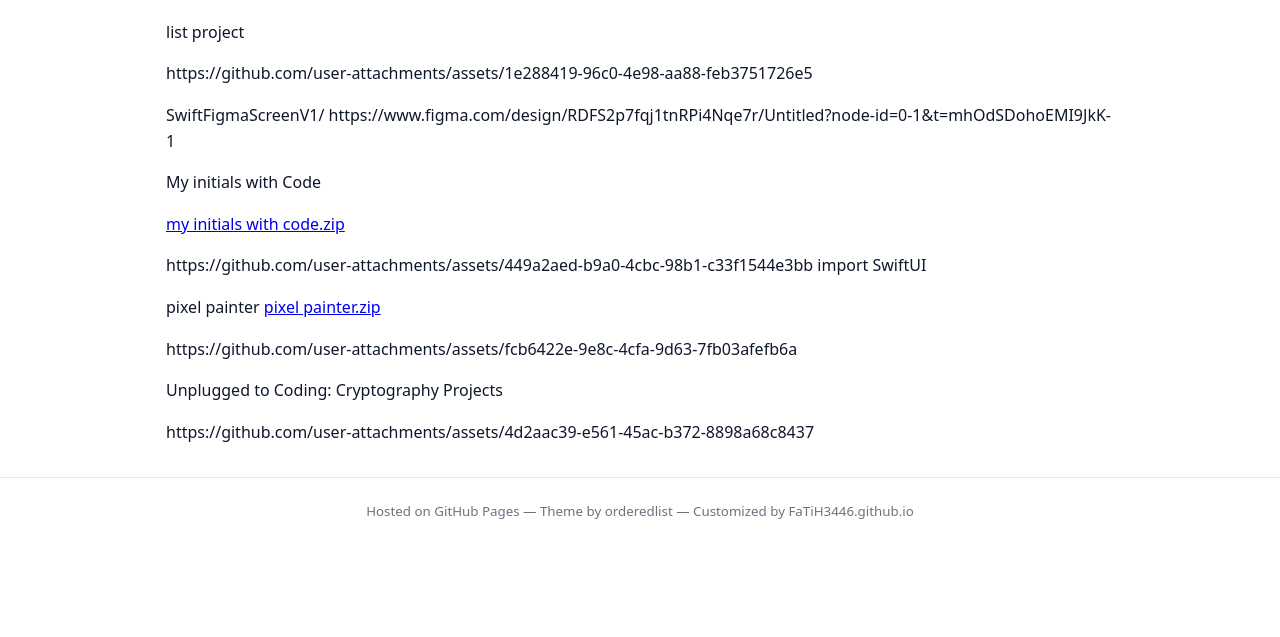
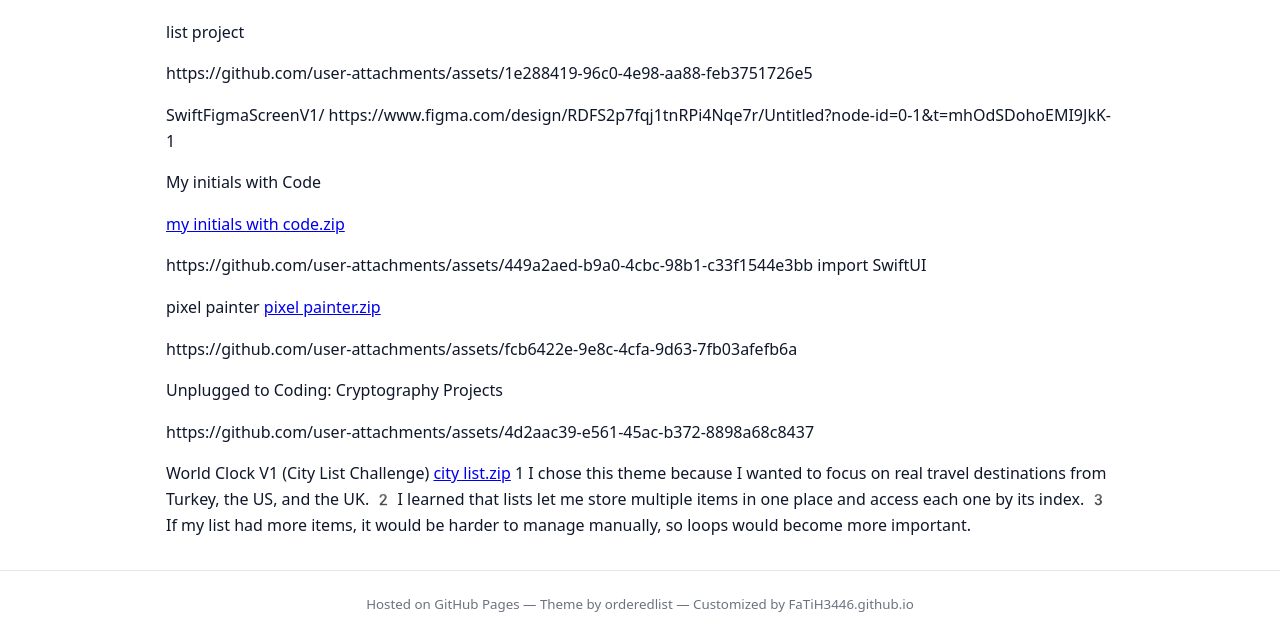
Before and after one commit to FaTiH3446/FaTiH3446.github.io, a Jekyll site: the page built from project.md, in a window 1280 px wide and 900 px high, scrolled down 12042 px, cut to the strip 263-900 px from the top of the window. Built offline with Jekyll 4.4.1, drawn with Linux system fonts in a browser that asks for light colours; before the commit the page ends 12849 px from its top, so only the background shows below that.

Commit message:
Update project.md

```diff
--- a/project.md
+++ b/project.md
@@ -605,3 +605,10 @@ Unplugged to Coding: Cryptography Projects
 
 
 https://github.com/user-attachments/assets/4d2aac39-e561-45ac-b372-8898a68c8437
+
+
+World Clock V1 (City List Challenge)
+[city list.zip](https://github.com/user-attachments/files/23810289/city.list.zip)
+1 I chose this theme because I wanted to focus on real travel destinations from Turkey, the US, and the UK.
+2️ I learned that lists let me store multiple items in one place and access each one by its index.
+3️ If my list had more items, it would be harder to manage manually, so loops would become more important.
```
